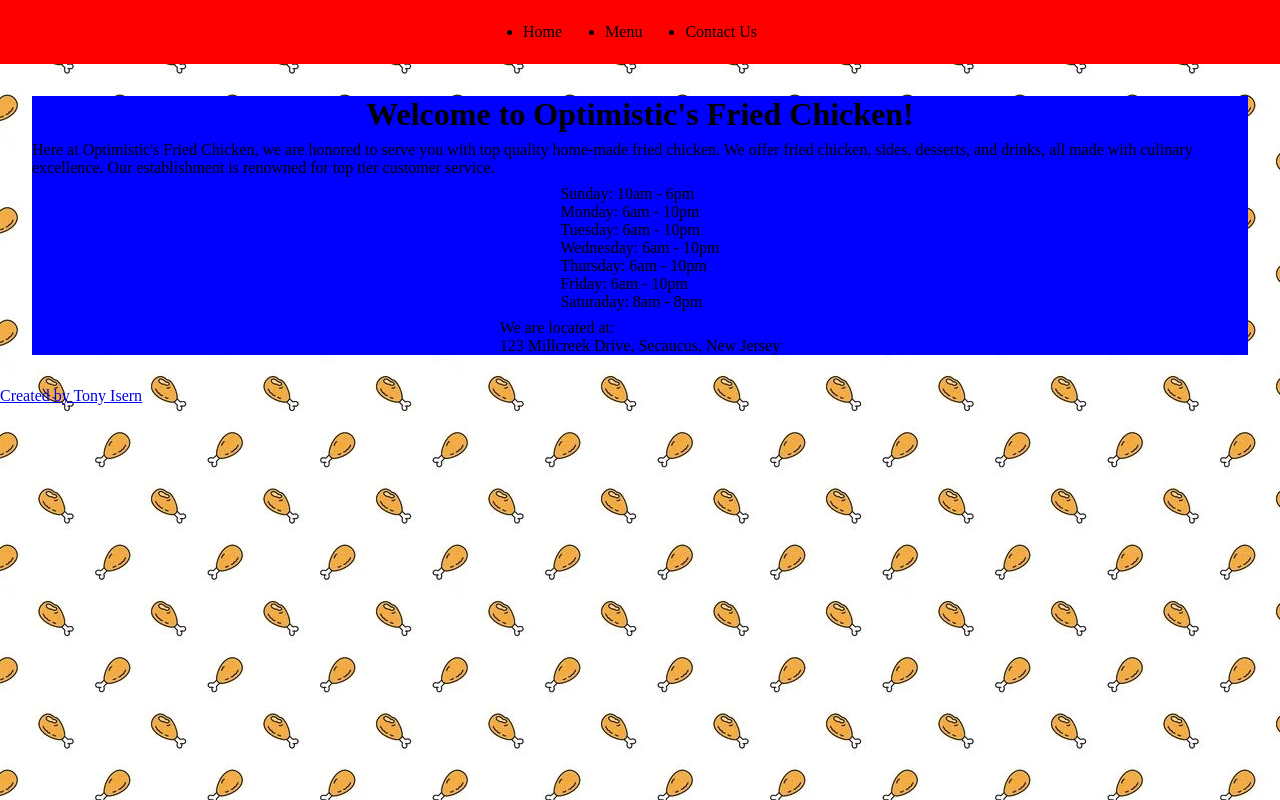
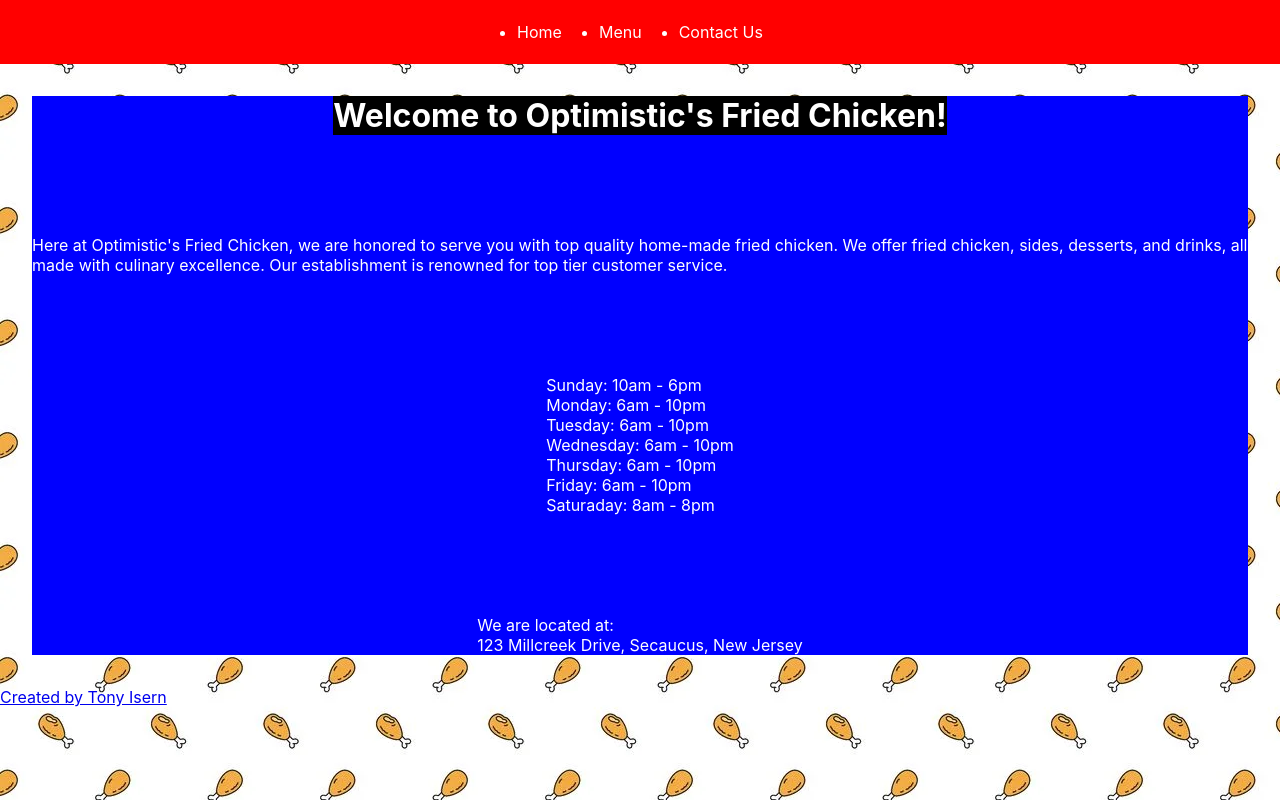
Before and after one commit to OptimisticTrousers/restaurant-page, a website built with webpack: page dist/index.html in a window 1280 px wide. Built offline with nearby package versions, Linux system fonts and the light colour scheme.

Commit message:
Changing text color and global font family

```diff
--- a/src/style.css
+++ b/src/style.css
@@ -7,6 +7,8 @@
 body{
 
     height: 100vh;
+    font-family: -apple-system, BlinkMacSystemFont, 'Segoe UI', Roboto, Oxygen, Ubuntu, Cantarell, 'Open Sans', 'Helvetica Neue', sans-serif;
+    color: white;
     background-color: red;
 }
 
@@ -43,7 +45,7 @@ main{
 
     margin: 2rem;
     display: flex;
-    row-gap: 8px;
+    row-gap: 100px;
     flex-direction: column;
     justify-content: center;
     align-items: center;
@@ -54,3 +56,7 @@ footer{
 
     margin-top: auto;
 }
+
+h1{
+    background-color: black;
+}
```
